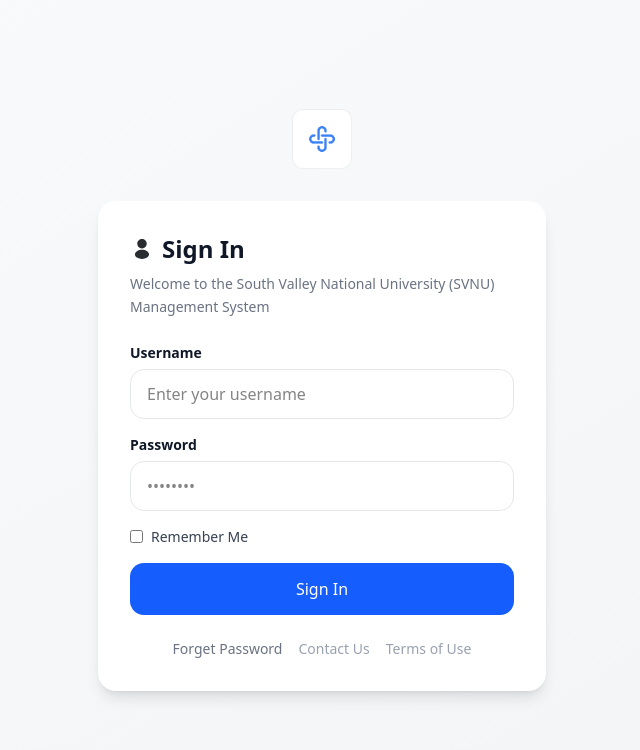
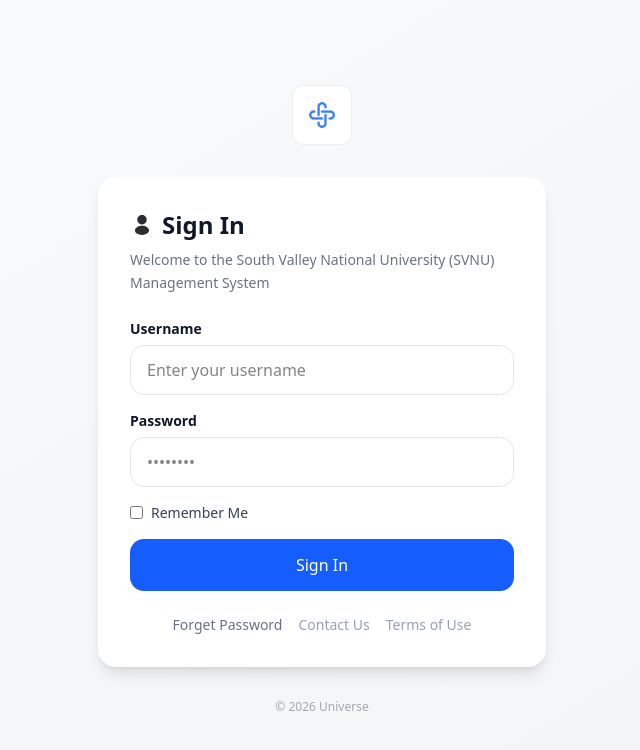
Before and after one commit to Kerolos2023/Graduation-Project, a Next.js app: page / in a window 1280 px wide. Shown: the top 750 px of the page, without its empty margins (318-958 px from the left). Built offline with nearby package versions, Linux system fonts and the light colour scheme.

Commit message:
add footer to login page

```diff
--- a/src/app/auth/login/page.tsx
+++ b/src/app/auth/login/page.tsx
@@ -155,6 +155,9 @@ function Loginpag() {
                     </div>
 
                 </div>
+                <div className="text-center mt-8">
+                    <p className="text-xs text-[#A4A7AE] font-medium">© 2026 Universe</p>
+                </div>
             </div>
         </div>
     )
```
